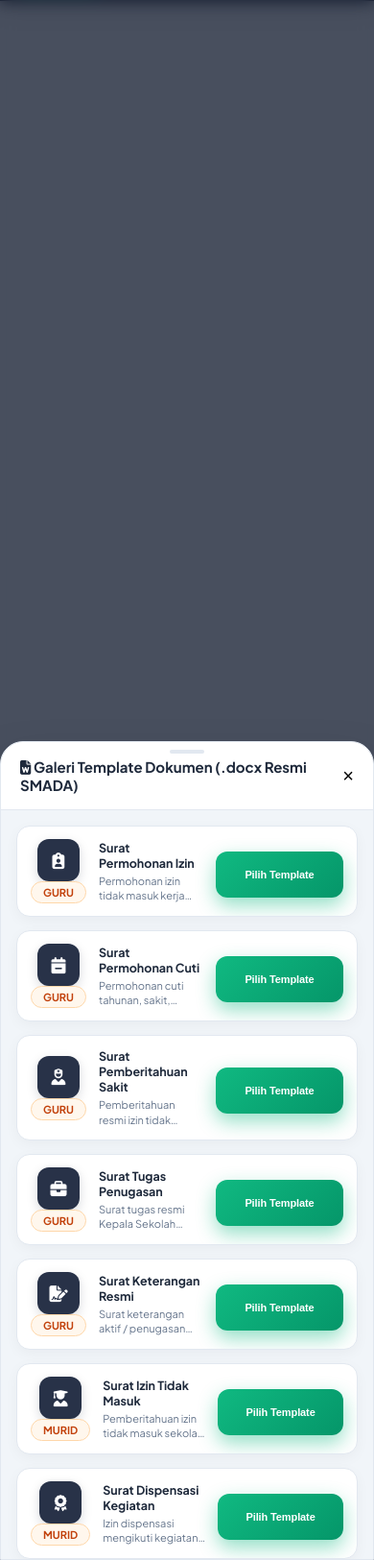
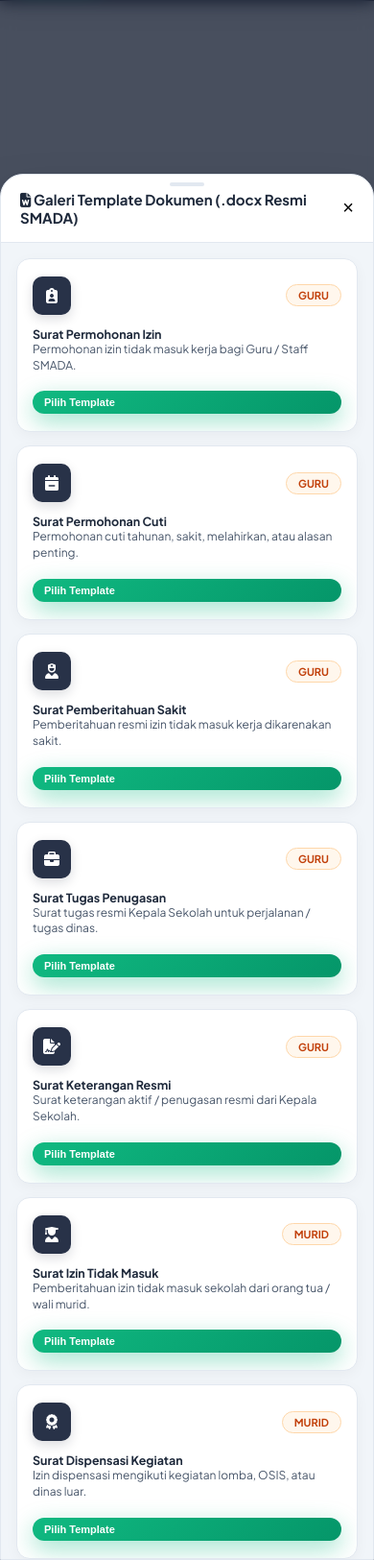
Before and after one commit to wannnn27/E-Surat-SMADA, a Flask app: page / in a window 390 px wide, after a click that opens the changed part. Shown: the part 100-1725 px from the top of the page at 96% size. Run offline with Flask 3, Linux system fonts and the light colour scheme.

Commit message:
style: remove duplicate CSS media query block and remove mode toggle

```diff
--- a/static/style.css
+++ b/static/style.css
@@ -1240,224 +1240,6 @@ input.form-control:focus {
     box-shadow: 0 2px 12px rgba(0, 0, 0, 0.05);
   }
 
-  #wizardMainCard {
-    min-height: unset;
-  }
-
-  .card-header-bar {
-    flex-wrap: nowrap;
-    gap: 8px;
-    padding-bottom: 12px;
-    margin-bottom: 14px !important;
-  }
-
-  #wizardHeaderTitle {
-    font-size: 14px !important;
-    line-height: 1.3;
-  }
-
-  /* ── CATEGORY TABS ── */
-  .category-tabs-container {
-    gap: 6px;
-    padding: 5px;
-    border-radius: 14px;
-    margin-bottom: 14px;
-  }
-
-  .category-tab {
-    padding: 10px 12px;
-    font-size: 13px;
-    font-weight: 700;
-    border-radius: 10px;
-    gap: 6px;
-  }
-
-  /* ── SURAT CARDS — LANDSCAPE HORIZONTAL LAYOUT ── */
-  .wizard-panel .surat-card-grid {
-    display: flex;
-    flex-direction: column;
-    gap: 10px;
-  }
-
-  .surat-select-card {
-    flex-direction: row;
-    align-items: center;
-    padding: 13px 14px;
-    border-radius: 14px;
-    gap: 13px;
-    min-height: unset;
-  }
-
-  .surat-select-card .card-top {
-    flex-direction: column;
-    flex-shrink: 0;
-    gap: 0;
-    align-items: center;
-    justify-content: center;
-  }
-
-  .surat-select-card .card-check-icon {
-    position: absolute;
-    top: 10px;
-    right: 10px;
-    font-size: 15px;
-    opacity: 0;
-  }
-
-  .surat-select-card.active .card-check-icon {
-    opacity: 1;
-  }
-
-  .card-icon-box {
-    width: 44px;
-    height: 44px;
-    border-radius: 12px;
-    font-size: 17px;
-  }
-
-  .surat-select-card > div:not(.card-top) {
-    flex: 1;
-    min-width: 0;
-  }
-
-  .card-title-text {
-    font-size: 13px;
-    font-weight: 700;
-    margin-bottom: 3px;
-    white-space: normal;
-  }
-
-  .card-desc-text {
-    font-size: 11px;
-    line-height: 1.4;
-    color: var(--text-secondary);
-    display: -webkit-box;
-    -webkit-line-clamp: 2;
-    line-clamp: 2;
-    -webkit-box-orient: vertical;
-    overflow: hidden;
-  }
-
-  .card-bottom-link {
-    font-size: 11px;
-    margin-top: 6px;
-  }
-
-  .surat-select-card:active {
-    transform: scale(0.98);
-  }
-
-  /* Selected card active style */
-  .surat-select-card.active {
-    border-color: #10b981 !important;
-    background: #ecfdf5 !important;
-    box-shadow: 0 6px 20px -4px rgba(16, 185, 129, 0.25) !important;
-  }
-
-  [data-theme="dark"] .surat-select-card.active {
-    background: rgba(16, 185, 129, 0.1) !important;
-  }
-
-  /* Hide mobile trigger box (not needed since cards visible) */
-  .template-bank-mobile-box {
-    display: none !important;
-  }
-
-  /* ── STEP 2 — SEARCH PANEL ── */
-  .search-input-wrapper input {
-    padding-left: 44px;
-    min-height: 48px;
-    font-size: 15px;
-    border-radius: 12px;
-  }
-
-  .search-results {
-    border-radius: 14px;
-    margin-top: 6px;
-  }
-
-  .result-item {
-    padding: 13px 16px;
-  }
-
-  .selected-person-box {
-    border-radius: 12px;
-    padding: 14px 16px;
-  }
-
-  /* ── STEP 3 — FORM FIELDS ── */
-  .fields-grid {
-    grid-template-columns: 1fr;
-    gap: 12px;
-  }
-
-  select.form-control,
-  input.form-control {
-    min-height: 46px;
-    font-size: 15px;
-    border-radius: 12px;
-    padding: 11px 14px;
-  }
-
-  /* ── STICKY BOTTOM ACTION BAR ── */
-  .dashboard-bottom-bar {
-    position: sticky;
-    bottom: 0;
-    z-index: 99;
-    background: var(--card-bg);
-    padding: 12px 14px 20px;
-    margin: 8px -14px 0;
-    border-top: 1px solid var(--card-border);
-    box-shadow: 0 -8px 30px rgba(0, 0, 0, 0.12);
-    flex-direction: row;
-    justify-content: space-between;
-    align-items: center;
-    gap: 8px;
-  }
-
-  .bottom-left-actions {
-    display: none;
-  }
-
-  .bottom-right-actions {
-    width: 100%;
-    display: flex;
-    gap: 8px;
-    align-items: center;
-  }
-
-  .btn-bottom-cancel {
-    flex: 0 0 auto;
-    padding: 12px 16px;
-    font-size: 13px;
-    font-weight: 700;
-    min-height: 48px;
-    border-radius: 12px;
-    justify-content: center;
-    align-items: center;
-    display: flex;
-  }
-
-  .btn-bottom-navy {
-    flex: 1;
-    padding: 13px 16px;
-    font-size: 14px;
-    font-weight: 800;
-    min-height: 48px;
-    justify-content: center;
-    align-items: center;
-    display: flex;
-    border-radius: 12px;
-    box-shadow: 0 8px 20px rgba(16, 185, 129, 0.45);
-    letter-spacing: -0.01em;
-  }
-
-  .btn-bottom-navy:hover,
-  .btn-bottom-navy:active {
-    transform: translateY(-1px);
-    box-shadow: 0 10px 24px rgba(16, 185, 129, 0.6);
-  }
-
   /* ── MODALS — BOTTOM SHEET STYLE ── */
   .modal-overlay {
     padding: 0;
@@ -1473,7 +1255,6 @@ input.form-control:focus {
 
   .modal-header {
     padding: 16px 20px;
-    /* Drag indicator */
     position: relative;
   }
 
@@ -1552,7 +1333,6 @@ input.form-control:focus {
     font-size: 13px;
   }
 
-  /* Stats labels hidden on very small screens to save space */
   .stat-label {
     font-size: 10.5px;
   }
```
